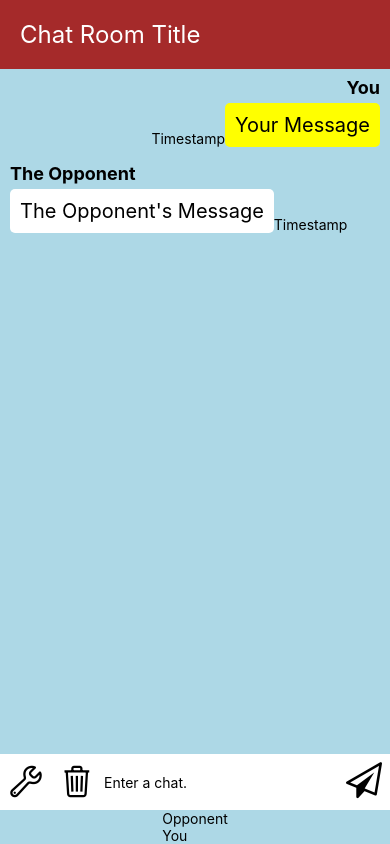
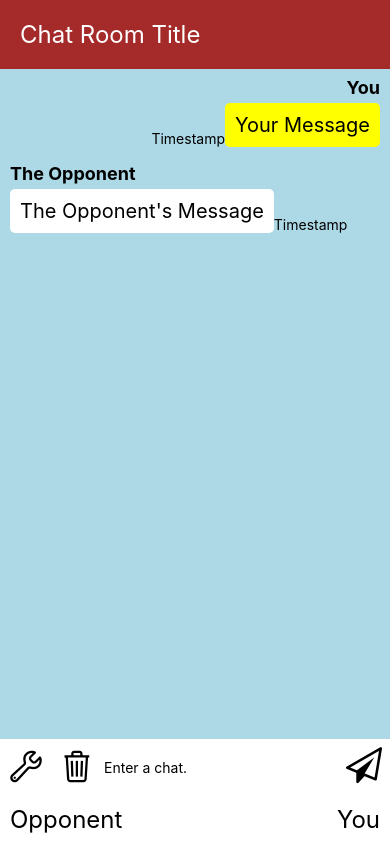
Before and after one commit to kuman514/ReactNativePseudo1on1Chat, a React Native app: screen / in a window 390 px wide. Built offline with nearby package versions, Linux system fonts and the light colour scheme.

Commit message:
Established SenderSelector layout

```diff
--- a/components/SenderSelector.js
+++ b/components/SenderSelector.js
@@ -1,21 +1,22 @@
-import { StatusBar } from 'expo-status-bar';
 import {
   StyleSheet,
   Text,
   View,
-  ScrollView,
-  Pressable,
-  TextInput
+  Pressable
 } from 'react-native';
 
 export default function SenderSelector() {
   return (
     <View style={styles.senderSelector}>
-      <Pressable>
-        <Text>Opponent</Text>
+      <Pressable style={styles.selectorButton}>
+        <Text style={styles.selectorText}>
+          Opponent
+        </Text>
       </Pressable>
-      <Pressable>
-        <Text>You</Text>
+      <Pressable style={styles.selectorButton}>
+        <Text style={styles.selectorText}>
+          You
+        </Text>
       </Pressable>
     </View>
   );
@@ -23,6 +24,16 @@ export default function SenderSelector() {
 
 const styles = StyleSheet.create({
   senderSelector: {
-
+    justifyContent: 'space-between',
+    flexDirection: 'row',
+    alignSelf: 'stretch',
+    backgroundColor: 'white'
+  },
+  selectorButton: {
+    marginHorizontal: 10,
+    marginVertical: 10
+  },
+  selectorText: {
+    fontSize: 24
   }
 });
```
